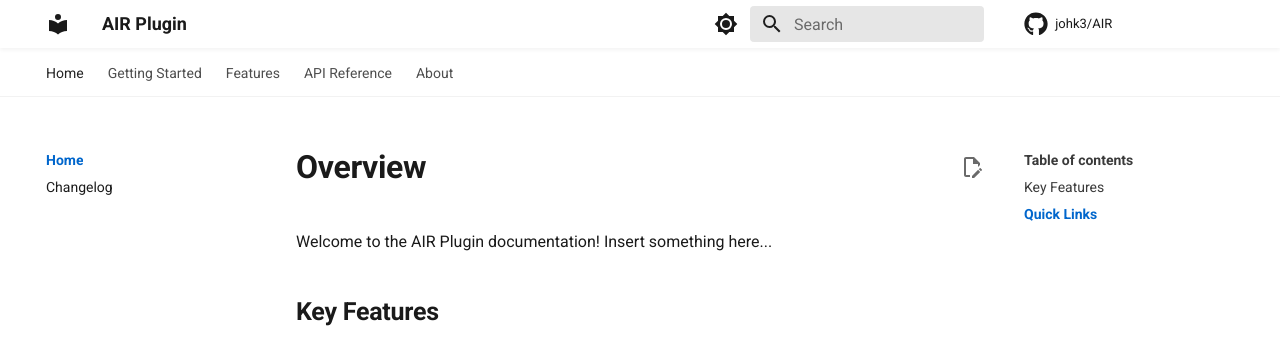
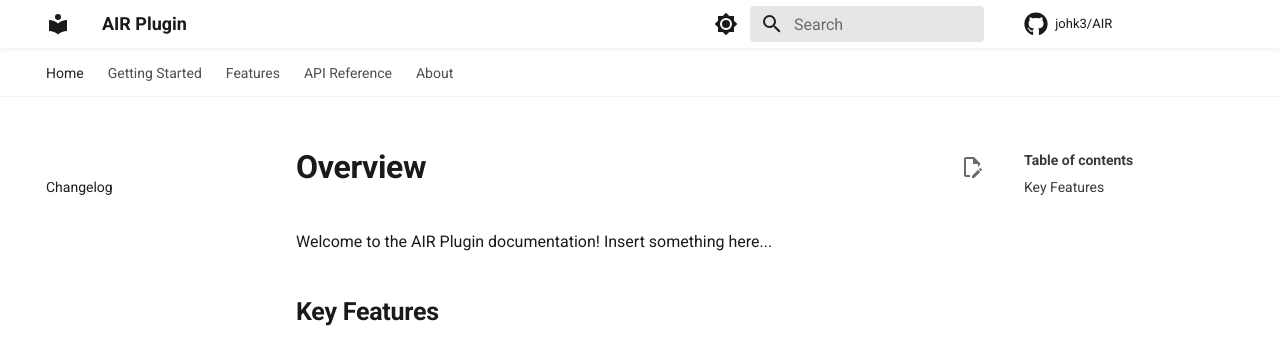
Before and after one commit to kooroshkz/AIR, an MkDocs documentation site: the page built from docs/index.md, in a window 1280 px wide. Shown: the top 345 px of the page. Built offline with MkDocs 1.6.1 and Material for MkDocs 9.7.7, drawn with Linux system fonts in a browser that asks for light colours; comment, search, counter and statistics services are not loaded.

Commit message:
patch navbar
before when it was selected it was dark, so you could not see the
thingy.

```diff
--- a/docs/stylesheets/dark.css
+++ b/docs/stylesheets/dark.css
@@ -33,7 +33,7 @@
 }
 
 .md-nav__item .md-nav__link--active {
-  color: var(--md-accent-fg-color);
+  color: white !important;
   font-weight: bold;
 }
 
```
